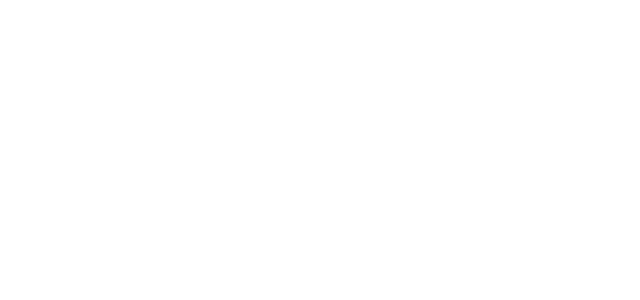
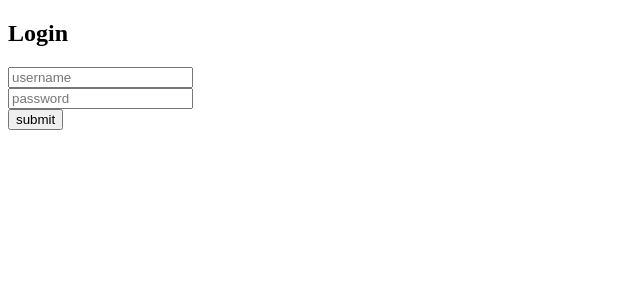
Before and after one commit to anthon-louise/fullstack-notes-auth, a React (Vite) app in the folder frontend/: page /login in a window 1280 px wide. Before the commit this address had no page. Shown: the top 300 px of the page, without its empty margins (0-640 px from the left). Built offline with nearby package versions, Linux system fonts and the light colour scheme.

Commit message:
feature: login user frontend

```diff
--- a/frontend/src/App.jsx
+++ b/frontend/src/App.jsx
@@ -1,11 +1,13 @@
 import { BrowserRouter, Routes, Route } from 'react-router-dom'
 import RegisterPage from './pages/RegisterPage'
+import LoginPage from './pages/LoginPage'
 
 function App() {
   return (
     <BrowserRouter>
       <Routes>
         <Route path='/register' element={<RegisterPage />} />
+        <Route path='/login' element={<LoginPage/>}/>
       </Routes>
     </BrowserRouter>
   )
--- /dev/null
+++ b/frontend/src/pages/LoginPage.jsx
@@ -0,0 +1,35 @@
+import Input from "../components/Input"
+import Button from "../components/Button"
+import { useState, useEffect } from "react"
+import { loginUser, registerUser } from "../services/userService"
+
+function LoginPage() {
+    const [username, setUsername] = useState('')
+    const [password, setPassword] = useState('')
+
+    const handleLogin = async () => {
+        const data = await loginUser({username, password})
+        if (data.success) {
+            alert(data.message)
+            setUsername('')
+            setPassword('')
+            console.log('success')
+        } else {
+            alert(data.message)
+            console.log('unsuccess')
+        }
+    }
+
+    return (
+        <div>
+            <h2>Login</h2>
+            <Input label='username' value={username} onChange={setUsername}/>
+            <br />
+            <Input label='password' value={password} onChange={setPassword}/>
+            <br />
+            <Button type='submit' label='submit' onClick={handleLogin}/>
+        </div>
+    )
+}
+
+export default LoginPage
```
Also changed, not shown: 2 other files (tests, documents, lock files or other folders).
